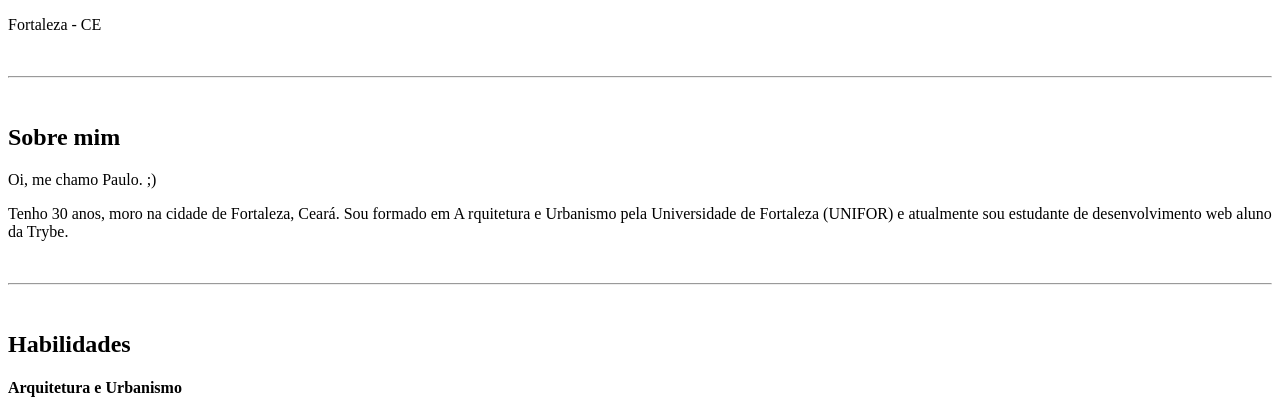
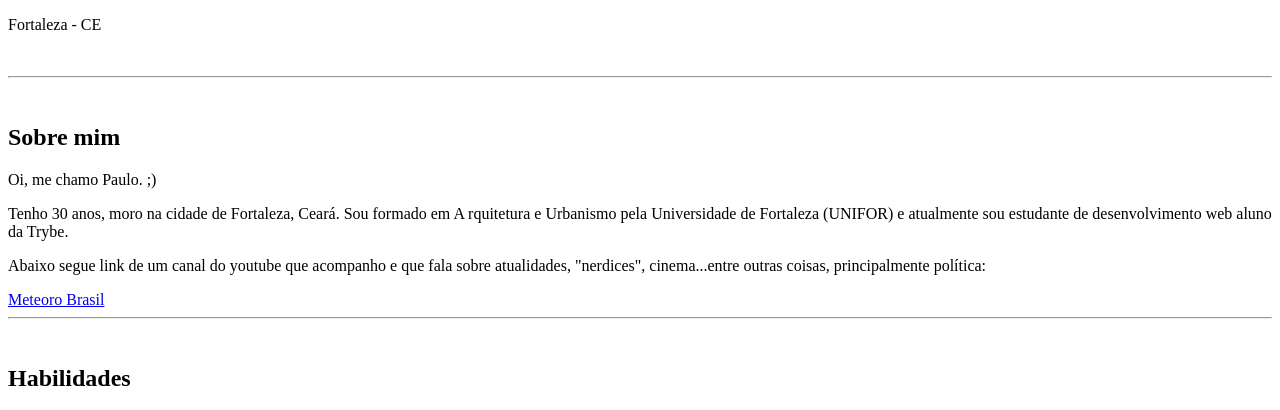
Before and after one commit to PauloWeyne/PauloWeyne, a plain HTML site: page index.html in a window 1280 px wide. Shown: the part 369-779 px from the top of the page. Drawn offline with Linux system fonts and the light colour scheme.

Commit message:
adicionando link do do Meteoro Brasil

```diff
--- a/index.html
+++ b/index.html
@@ -24,6 +24,9 @@
     <p>Tenho 30 anos, moro na cidade de Fortaleza, Ceará. Sou formado em A
         rquitetura e Urbanismo pela Universidade de Fortaleza (UNIFOR)
         e atualmente sou estudante de desenvolvimento web aluno da Trybe.</p>
+    <p>Abaixo segue link de um canal do youtube que acompanho e que fala sobre atualidades,
+        "nerdices", cinema...entre outras coisas, principalmente política:</p>
+        <a href="https://www.youtube.com/c/MeteoroBrasil" target="_blank">Meteoro Brasil</a>
     <br>
     <hr>
     <br>
@@ -48,6 +51,5 @@
     <hr>
     <br>
 
-
 </body>
 </html>
```
